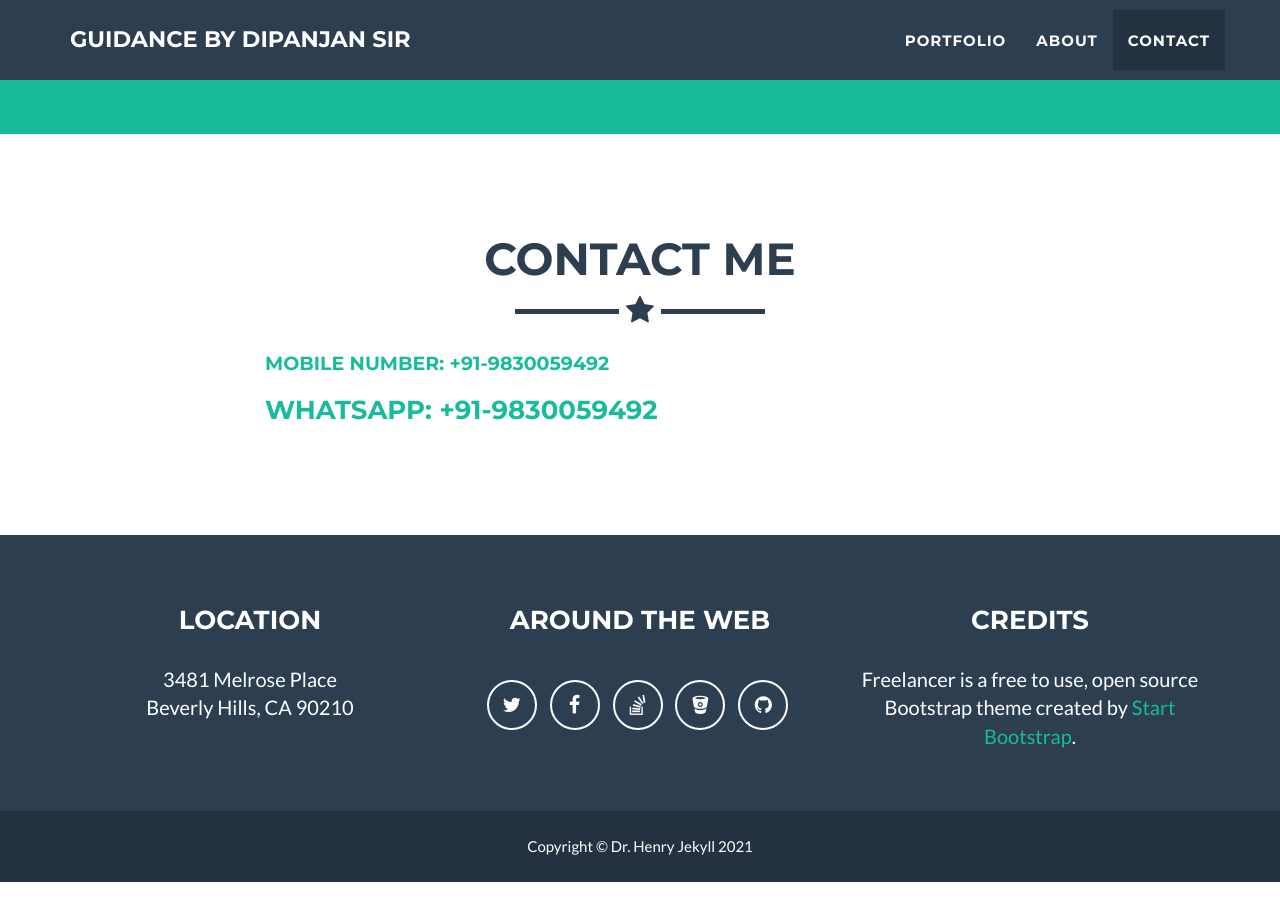
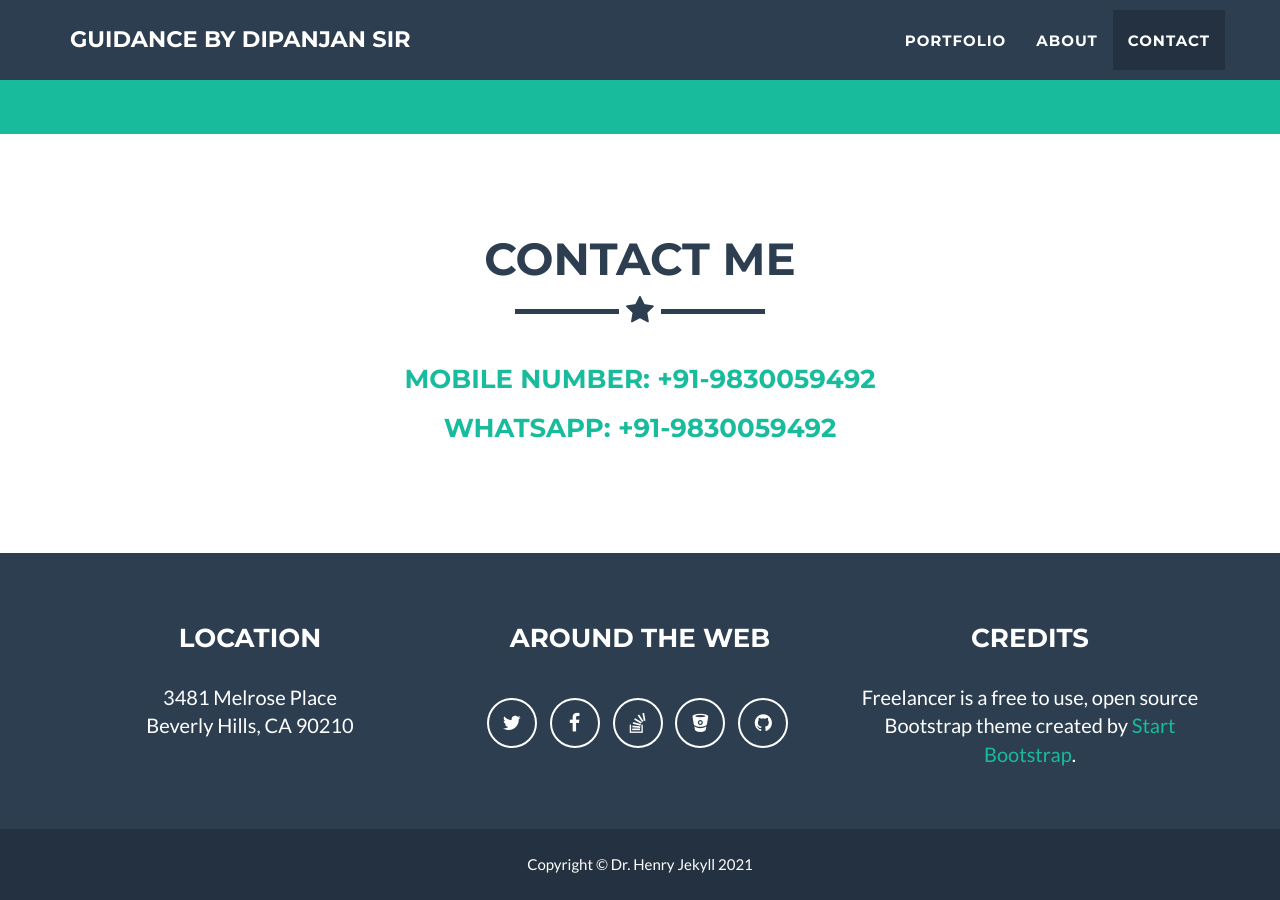
Before and after one commit to dipanjansir/dipanjansir.github.io, a Jekyll site: the page built from _posts/2014-07-18-project-1.markdown, in a window 1280 px wide and 900 px high, scrolled down 2723 px. Built offline with Jekyll 4.4.1, drawn with Linux system fonts in a browser that asks for light colours.

Commit message:
fix website

```diff
--- a/_includes/contact.html
+++ b/_includes/contact.html
@@ -11,8 +11,8 @@
                 <div class="col-lg-8 col-lg-offset-2">
                     <!-- To configure the contact form email address, go to mail/contact_me.php and update the email address in the PHP file on line 19. -->
                     <!-- The form should work on most web servers, but if the form is not working you may need to configure your web server differently. -->
-                    <a href="tel:+919830059492"> <h4>Mobile Number: +91-9830059492</h4> </a>
-                    <a href="https://wa.link/jztd9z"> <h3>Whatsapp: +91-9830059492</h3> </a>
+                    <a href="tel:+919830059492"> <h3 style="text-align: center;">Mobile Number: +91-9830059492</h3> </a>
+                    <a href="https://wa.link/jztd9z"> <h3 style="text-align: center;">Whatsapp: +91-9830059492</h3> </a>
 
                 </div>
             </div>
```
